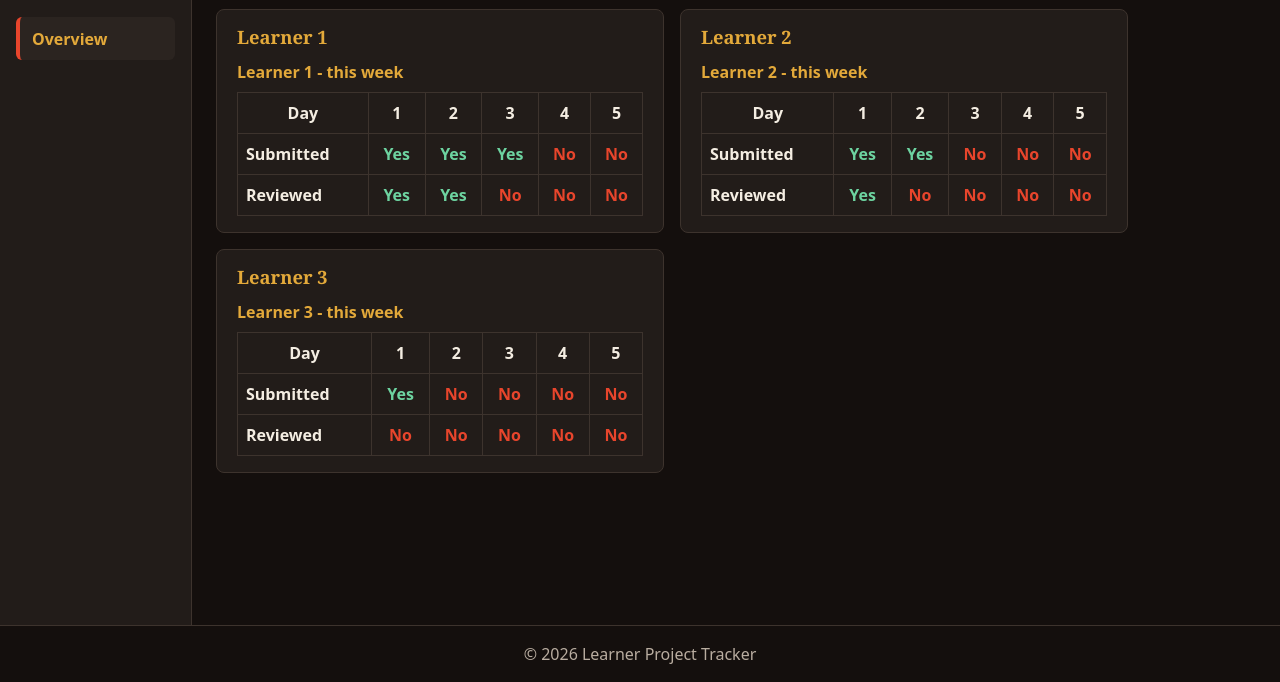
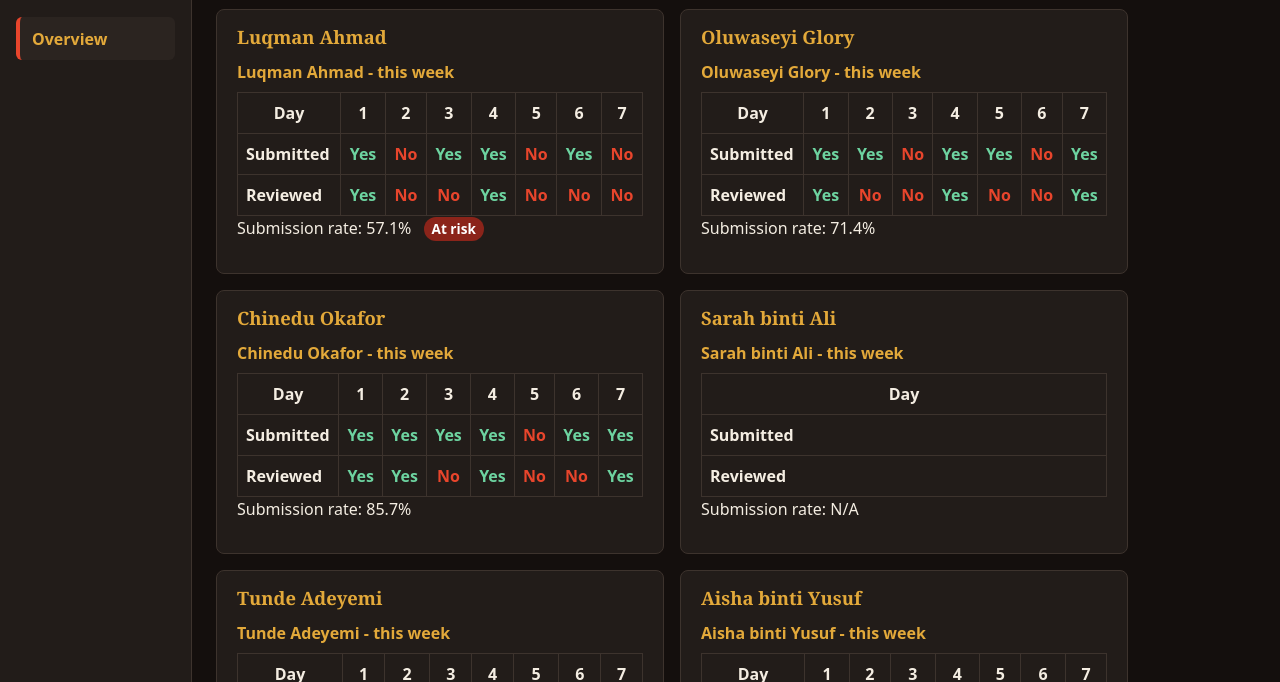
Before and after one commit to LA1385/learner_project_tracker, a plain HTML site: page instructor/overview.html in a window 1280 px wide. Shown: the part 118-800 px from the top of the page. Drawn offline with Linux system fonts and the light colour scheme.

Commit message:
Rendered instructor overview from learner data.

```diff
--- a/instructor/overview.html
+++ b/instructor/overview.html
@@ -15,49 +15,7 @@
     <main class="content">
       <h2>Overview</h2>
 
-      <div class="card-grid">
-        <section class="card" aria-labelledby="l1">
-          <h3 id="l1">Learner 1</h3>
-          <table>
-            <caption>Learner 1 - this week</caption>
-            <thead>
-              <tr><th scope="col">Day</th><th scope="col">1</th><th scope="col">2</th><th scope="col">3</th><th scope="col">4</th><th scope="col">5</th></tr>
-            </thead>
-            <tbody>
-            <tr><th scope="row">Submitted</th><td class="yes">Yes</td><td class="yes">Yes</td><td class="yes">Yes</td><td class="no">No</td><td class="no">No</td></tr>
-            <tr><th scope="row">Reviewed</th><td class="yes">Yes</td><td class="yes">Yes</td><td class="no">No</td><td class="no">No</td><td class="no">No</td></tr>
-            </tbody>
-          </table>
-        </section>
-
-        <section class="card" aria-labelledby="l2">
-          <h3 id="l2">Learner 2</h3>
-          <table>
-            <caption>Learner 2 - this week</caption>
-            <thead>
-              <tr><th scope="col">Day</th><th scope="col">1</th><th scope="col">2</th><th scope="col">3</th><th scope="col">4</th><th scope="col">5</th></tr>
-            </thead>
-            <tbody>
-            <tr><th scope="row">Submitted</th><td class="yes">Yes</td><td class="yes">Yes</td><td class="no">No</td><td class="no">No</td><td class="no">No</td></tr>
-            <tr><th scope="row">Reviewed</th><td class="yes">Yes</td><td class="no">No</td><td class="no">No</td><td class="no">No</td><td class="no">No</td></tr>
-            </tbody>
-          </table>
-        </section>
-
-        <section class="card" aria-labelledby="l3">
-          <h3 id="l3">Learner 3</h3>
-          <table>
-            <caption>Learner 3 - this week</caption>
-            <thead>
-              <tr><th scope="col">Day</th><th scope="col">1</th><th scope="col">2</th><th scope="col">3</th><th scope="col">4</th><th scope="col">5</th></tr>
-            </thead>
-            <tbody>
-            <tr><th scope="row">Submitted</th><td class="yes">Yes</td><td class="no">No</td><td class="no">No</td><td class="no">No</td><td class="no">No</td></tr>
-            <tr><th scope="row">Reviewed</th><td class="no">No</td><td class="no">No</td><td class="no">No</td><td class="no">No</td><td class="no">No</td></tr>
-            </tbody>
-          </table>
-        </section>
-      </div>
+      <div class="card-grid"></div>
     </main>
 
     <nav class="site-nav" aria-label="Instructor navigation">
@@ -71,5 +29,7 @@
   <footer class="site-footer">
     <p>&copy; 2026 Learner Project Tracker</p>
   </footer>
+
+  <script type="module" src="overview.js"></script>
 </body>
 </html>
--- /dev/null
+++ b/instructor/overview.js
@@ -0,0 +1,56 @@
+import { learners } from '../data.js';
+
+export function calculateSubmissionRate(days) {
+    if (days.length === 0) {
+        return null;
+    }
+
+    const submittedDays = days.filter((day) => day.submitted).length;
+    return (submittedDays / days.length) * 100;
+}
+
+export function isAtRisk(rate) {
+    return rate !== null && rate < 70;
+}
+
+function formatRate(rate) {
+    if (rate === null) {
+        return 'N/A';
+    }
+    return Number(rate.toFixed(1)) + '%';
+}
+
+function createRow(label, key, days) {
+    const cells = days
+        .map((day) => `<td class="${day[key] ? 'yes' : 'no'}">${day[key] ? 'Yes' : 'No'}</td>`)
+        .join('');
+    return `<tr><th scope="row">${label}</th>${cells}</tr>`;
+}
+
+function createCard(learner) {
+    const rate = calculateSubmissionRate(learner.days);
+    const badge = isAtRisk(rate) ? '<span class="risk-badge">At risk</span>' : '';
+    const dayHeadings = learner.days
+        .map((_day, index) => `<th scope="col">${index + 1}</th>`)
+        .join('');
+
+    return `
+        <section class="card" aria-labelledby="learner-${learner.id}">
+            <h3 id="learner-${learner.id}">${learner.name}</h3>
+            <table>
+                <caption>${learner.name} - this week</caption>
+                <thead>
+                    <tr><th scope="col">Day</th>${dayHeadings}</tr>
+                </thead>
+                <tbody>
+                    ${createRow('Submitted', 'submitted', learner.days)}
+                    ${createRow('Reviewed', 'reviewed', learner.days)}
+                </tbody>
+            </table>
+            <p>Submission rate: ${formatRate(rate)} ${badge}</p>
+        </section>
+    `;
+}
+
+const cardGrid = document.querySelector('.card-grid');
+cardGrid.innerHTML = learners.map(createCard).join('');
--- a/style.css
+++ b/style.css
@@ -145,6 +145,17 @@ summary:focus-visible {
 }
 
 .card-grid .card { margin-bottom: 0; }
+
+.risk-badge {
+  display: inline-block;
+  margin-left: 0.5rem;
+  padding: 0.1rem 0.5rem;
+  color: #fff;
+  background-color: #8b241a;
+  border-radius: 999px;
+  font-size: 0.85em;
+  font-weight: 700;
+}
 
 .entry-list {
   list-style: none;
```
